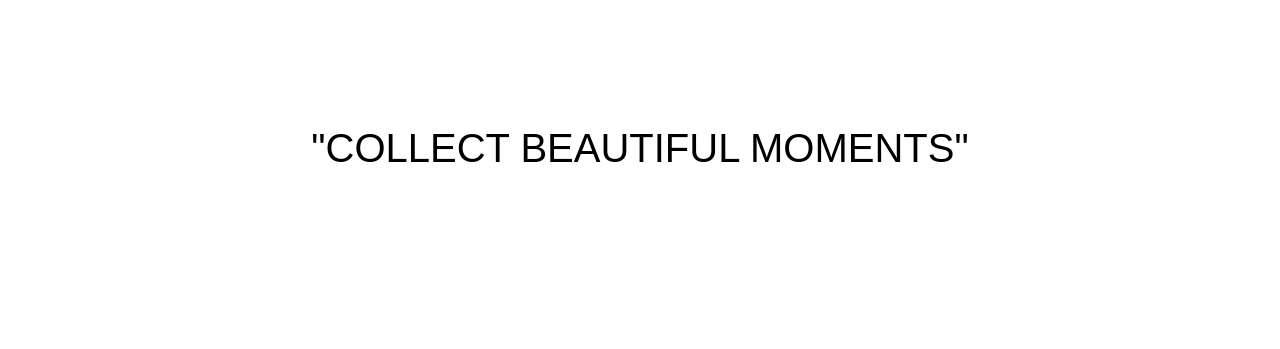
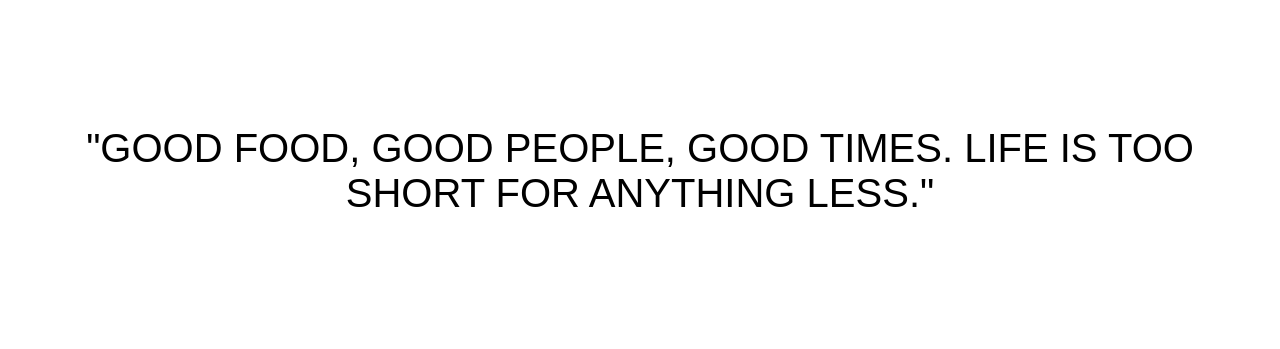
Before and after one commit to katcozadd/acafeboise.github.io, a website: page index.html in a window 1280 px wide. Shown: the part 2020-2369 px from the top of the page. Drawn offline with Linux system fonts and the light colour scheme; some packages are replaced by stand-ins of ours; a web font is replaced by a local one.

Commit message:
changing the quote

```diff
--- a/index.html
+++ b/index.html
@@ -66,7 +66,7 @@
             </div>
         </section>
         <section class="section-four">
-                <h1 class="quote-primary">"COLLECT BEAUTIFUL MOMENTS"</h1>
+                <h1 class="quote-primary">"GOOD FOOD, GOOD PEOPLE, GOOD TIMES. LIFE IS TOO SHORT FOR ANYTHING LESS."</h1>
         </section>
         <section class="section-five">
             <div class="row">
```
